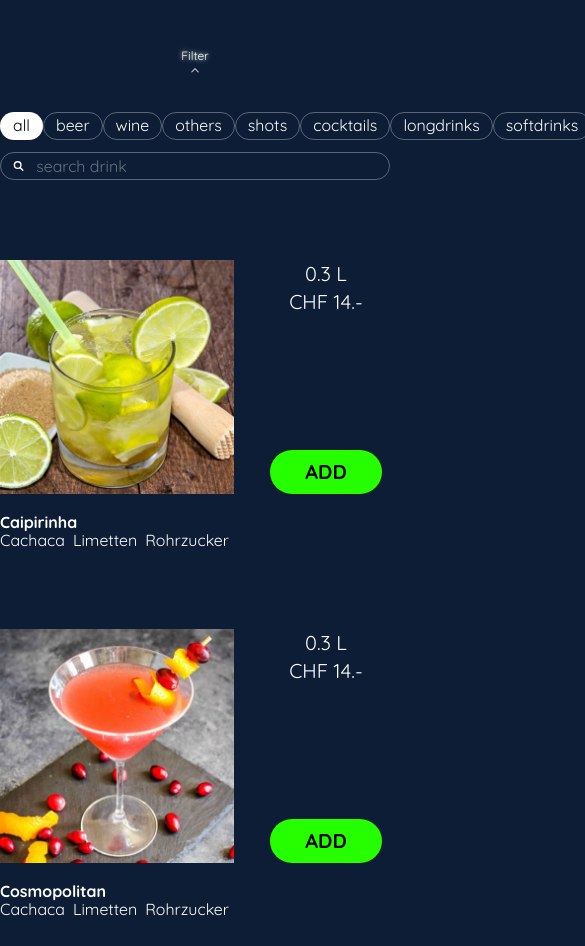
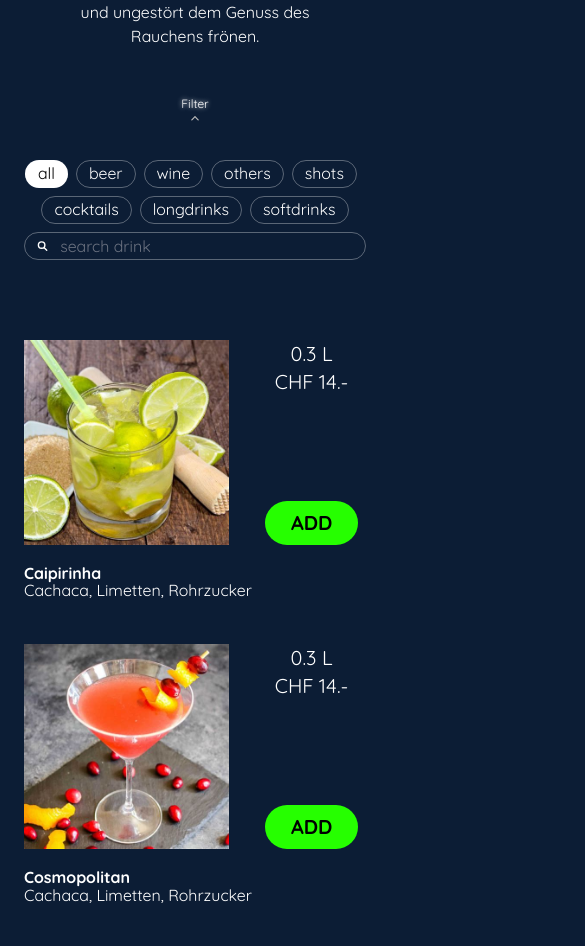
Before and after one commit to puck3000/dudaChallenge, a Next.js app in the folder duda_app/: page / in a window 390 px wide. Shown: the part 585-1531 px from the top of the page, 585 px wide, since content can reach past the window. Built offline with nearby package versions, Linux system fonts and the light colour scheme.

Commit message:
adds effing commata to ingredients

```diff
--- a/duda_app/components/Drink.js
+++ b/duda_app/components/Drink.js
@@ -1,6 +1,6 @@
 function Drink({ drink }) {
   return (
-    <article className='mb-20'>
+    <article className=''>
       <div className='flex flex-row mb-5'>
         <img
           className='w-3/5'
@@ -12,17 +12,16 @@ function Drink({ drink }) {
             <p>{drink.units[0].size}</p>
             <p>{drink.units[0].price}</p>
           </div>
-          <button className='bg-cancer-green rounded-3xl font-bold text-xl text-black py-2 mx-2'>
+          <button className='bg-cancer-green rounded-3xl font-bold text-xl text-black py-2 mx-2 transition-colors hover:text-white  hover:bg-darker-cancer-green'>
             ADD
           </button>
         </div>
       </div>
       <p className='font-bold'>{drink.name}</p>
       <ul className='flex'>
-        {/* Todo add Comma: */}
         {drink?.ingredients.map((ingredient) => {
           return (
-            <li key={ingredient} className='mr-2'>
+            <li key={ingredient} className='ingredient'>
               {ingredient}
             </li>
           )
--- a/duda_app/pages/index.js
+++ b/duda_app/pages/index.js
@@ -1,8 +1,6 @@
 import Head from 'next/head'
-import Image from 'next/image'
 import { useEffect, useState } from 'react'
 import Drink from '../components/Drink'
-import Category from '../components/Drink'
 
 // MOCK DATA IMPORT
 import data from '../mockData.json'
@@ -60,7 +58,7 @@ export default function Home() {
           className='mb-12  md:mb-14'
         />
 
-        <div className='md:max-w-wrapper md:mx-auto md:px-6'>
+        <div className='md:max-w-wrapper md:mx-auto px-6'>
           {/* Lead */}
           <section className=' '>
             <h1 className='text-center text-2xl md:text-5xl mb-5'>
@@ -90,13 +88,13 @@ export default function Home() {
             />
           </div>
           {categories && showFilters && (
-            <ul className='flex flex-row justify-evenly mb-3'>
+            <ul className='text-center'>
               {categories.map((category) => {
                 return (
                   <li
                     key={category.catId}
                     onClick={() => setSelectedCategory(category)}
-                    className={`border  border-slight-grey rounded-2xl px-3 py-1 hover:bg-white hover:text-black transition-colors cursor-pointer ${
+                    className={`border mr-2 mb-2 last:mr-0 inline-block border-slight-grey rounded-2xl px-3 py-1 hover:bg-white hover:text-black transition-colors cursor-pointer ${
                       selectedCategory.catId === category.catId &&
                       'bg-white text-black'
                     }`}
@@ -109,7 +107,7 @@ export default function Home() {
           )}
 
           {/* search */}
-          <div className='w-full h-7 border border-slight-grey bg-transparent rounded-3xl mb-20 flex flex-row items-center justify-center'>
+          <div className=' h-7 border border-slight-grey bg-transparent rounded-3xl mb-20 flex flex-row items-center justify-center'>
             <svg
               fill='none'
               stroke='currentColor'
@@ -133,7 +131,7 @@ export default function Home() {
           {drinksInCategory.length ? (
             <ul className='md:grid md:grid-cols-2 gap-x-32'>
               {drinksInCategory.map((drink) => (
-                <li key={drink.id}>
+                <li className='mb-11 md:mb-20' key={drink.id}>
                   <Drink drink={drink} />
                 </li>
               ))}
--- a/duda_app/styles/globals.css
+++ b/duda_app/styles/globals.css
@@ -26,12 +26,21 @@
     font-family: 'Quicksand', 'Helvetica', sans;
     line-height: 1.1;
   }
-}
 
-/******************************************************
+  /******************************************************
 /   Base Styles
 /******************************************************/
 
-body {
-  @apply bg-main-blue text-white;
+  body {
+    @apply bg-main-blue text-white;
+  }
 }
+
+@layer components {
+  .ingredient:nth-of-type(n + 2):before {
+    content: ', ';
+  }
+  /* .ingredient:nth-of-type(n + 2):not(:last-child):before {
+    content: ', ';
+  } */
+}
--- a/duda_app/tailwind.config.js
+++ b/duda_app/tailwind.config.js
@@ -6,6 +6,7 @@ module.exports = {
       colors: {
         'main-blue': '#0C1D35',
         'cancer-green': '#26FF00',
+        'darker-cancer-green': '#1bb300',
         'slight-grey': '#FFFFFF52',
       },
       maxWidth: {
@@ -14,7 +15,9 @@ module.exports = {
     },
   },
   variants: {
-    extend: {},
+    extend: {
+      margin: ['last'],
+    },
   },
   plugins: [require('@tailwindcss/forms')],
 }
```
